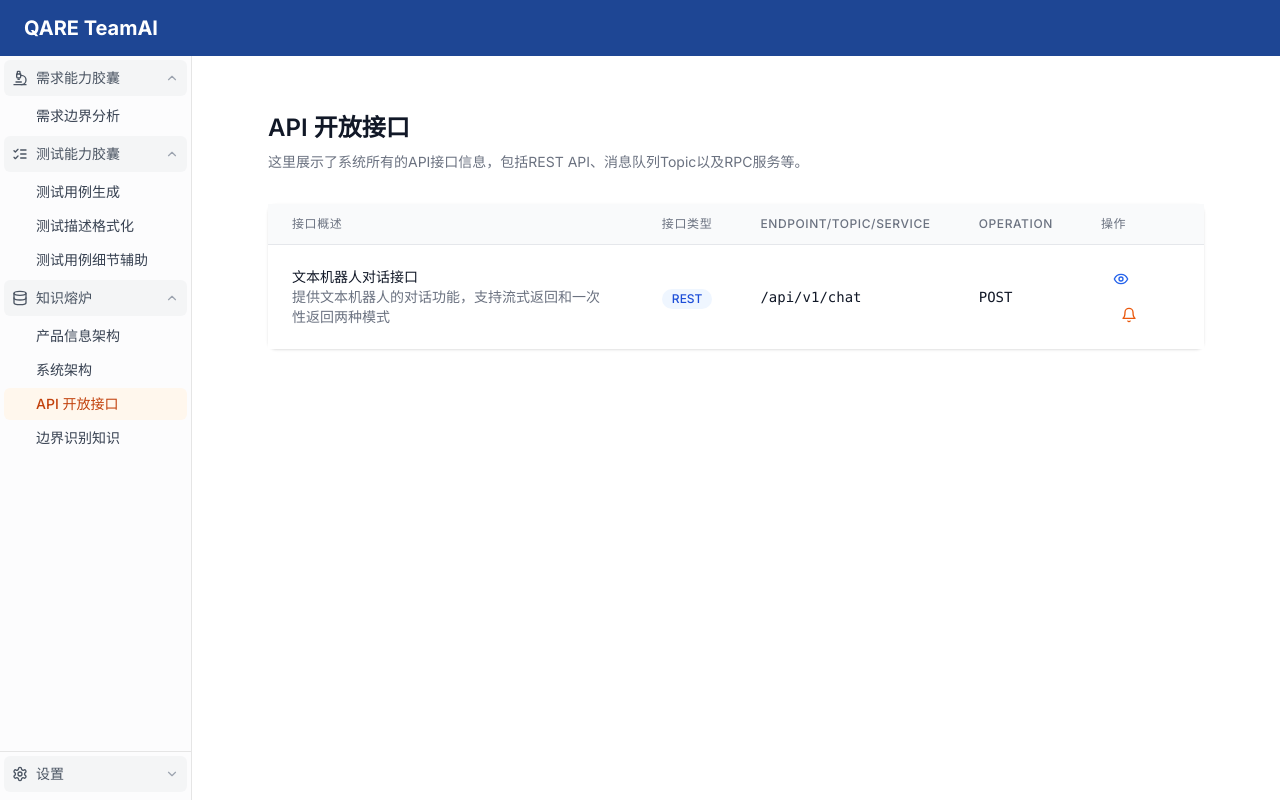
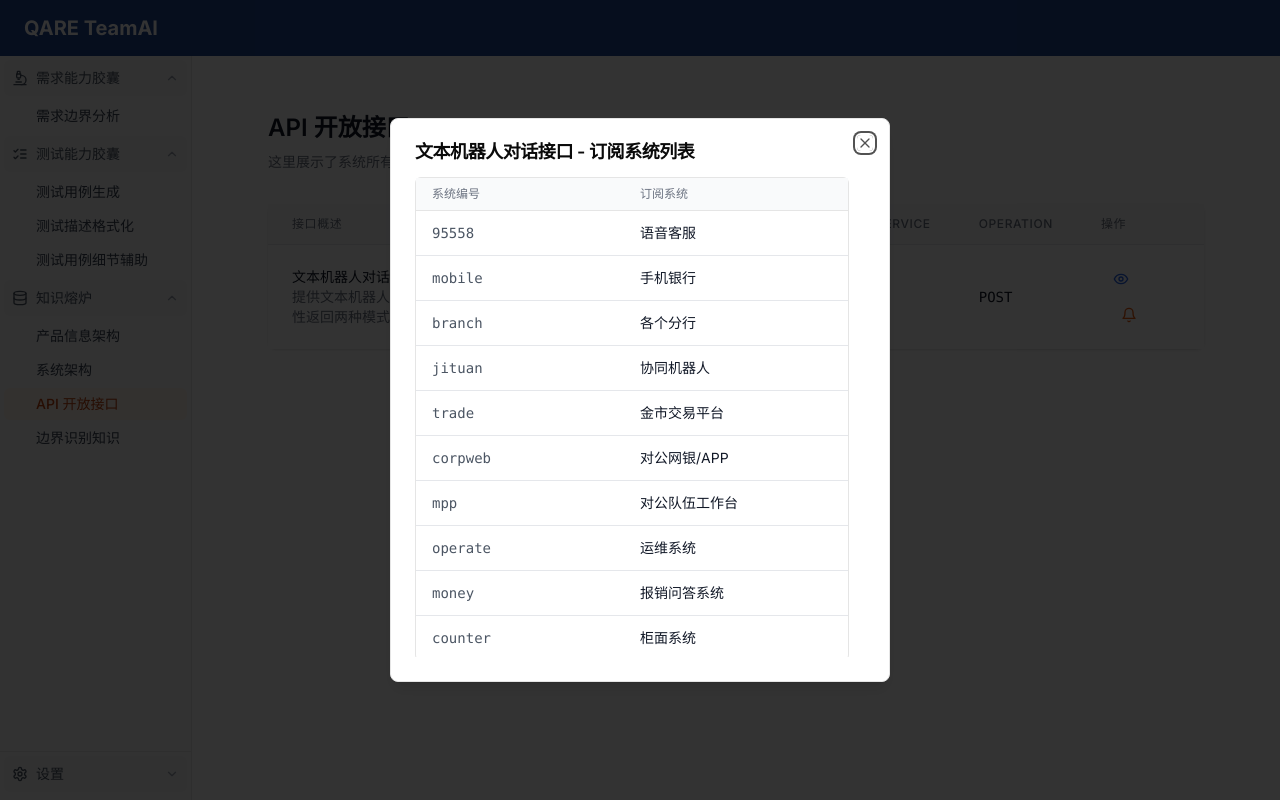
Before and after one commit to shinymm/team-evolve-fork, a Next.js app: page /knowledge/api-interfaces in a window 1280 px wide. Both pictures are taken after a click on the button 1128 px from the left and 315 px from the top of the page. Built offline with nearby package versions, Linux system fonts and the light colour scheme.

Commit message:
api list

```diff
--- a/app/knowledge/api-interfaces/page.tsx
+++ b/app/knowledge/api-interfaces/page.tsx
@@ -5,6 +5,7 @@ import { Eye, Bell, ChevronRight } from 'lucide-react'
 import { Button } from "@/components/ui/button"
 import { SwaggerViewer } from "@/components/swagger-viewer"
 import { SwaggerDocs } from "@/lib/swagger-docs"
+import { SubscriptionViewer } from "@/components/subscription-viewer"
 
 interface APIInterface {
   id: string
@@ -31,6 +32,7 @@ const initialInterfaces: APIInterface[] = [
 export default function APIInterfacesPage() {
   const [interfaces] = useState<APIInterface[]>(initialInterfaces)
   const [selectedEndpoint, setSelectedEndpoint] = useState<keyof SwaggerDocs | null>(null)
+  const [showSubscriptions, setShowSubscriptions] = useState<string | null>(null)
 
   const getTypeColor = (type: APIInterface['type']) => {
     const colors = {
@@ -106,6 +108,7 @@ export default function APIInterfacesPage() {
                       size="sm"
                       className="text-orange-600 hover:text-orange-900"
                       title="查看订阅列表"
+                      onClick={() => setShowSubscriptions(api.name)}
                     >
                       <Bell className="h-4 w-4" />
                     </Button>
@@ -124,6 +127,14 @@ export default function APIInterfacesPage() {
           endpoint={selectedEndpoint}
         />
       )}
+
+      {showSubscriptions && (
+        <SubscriptionViewer
+          isOpen={!!showSubscriptions}
+          onClose={() => setShowSubscriptions(null)}
+          apiName={showSubscriptions}
+        />
+      )}
     </div>
   )
 }
--- /dev/null
+++ b/components/subscription-viewer.tsx
@@ -0,0 +1,51 @@
+'use client'
+
+import { Dialog, DialogContent, DialogHeader, DialogTitle } from "@/components/ui/dialog"
+import { ScrollArea } from "@/components/ui/scroll-area"
+
+interface SubscriptionViewerProps {
+  isOpen: boolean
+  onClose: () => void
+  apiName: string
+}
+
+const subscriptions = [
+  { id: '95558', name: '语音客服' },
+  { id: 'mobile', name: '手机银行' },
+  { id: 'branch', name: '各个分行' },
+  { id: 'jituan', name: '协同机器人' },
+  { id: 'trade', name: '金市交易平台' },
+  { id: 'corpweb', name: '对公网银/APP' },
+  { id: 'mpp', name: '对公队伍工作台' },
+  { id: 'operate', name: '运维系统' },
+  { id: 'money', name: '报销问答系统' },
+  { id: 'counter', name: '柜面系统' }
+]
+
+export function SubscriptionViewer({ isOpen, onClose, apiName }: SubscriptionViewerProps) {
+  return (
+    <Dialog open={isOpen} onOpenChange={onClose}>
+      <DialogContent className="sm:max-w-[500px]">
+        <DialogHeader>
+          <DialogTitle>{apiName} - 订阅系统列表</DialogTitle>
+        </DialogHeader>
+        <ScrollArea className="h-full max-h-[60vh] pr-4">
+          <div className="border rounded-md">
+            <div className="grid grid-cols-2 gap-4 bg-gray-50 px-4 py-2 border-b">
+              <div className="text-xs font-medium text-gray-500 uppercase">系统编号</div>
+              <div className="text-xs font-medium text-gray-500 uppercase">订阅系统</div>
+            </div>
+            <div className="divide-y divide-gray-200">
+              {subscriptions.map((sub) => (
+                <div key={sub.id} className="px-4 py-3 grid grid-cols-2 gap-4 hover:bg-gray-50">
+                  <div className="text-sm font-mono text-gray-600">{sub.id}</div>
+                  <div className="text-sm text-gray-900">{sub.name}</div>
+                </div>
+              ))}
+            </div>
+          </div>
+        </ScrollArea>
+      </DialogContent>
+    </Dialog>
+  )
+}
```
